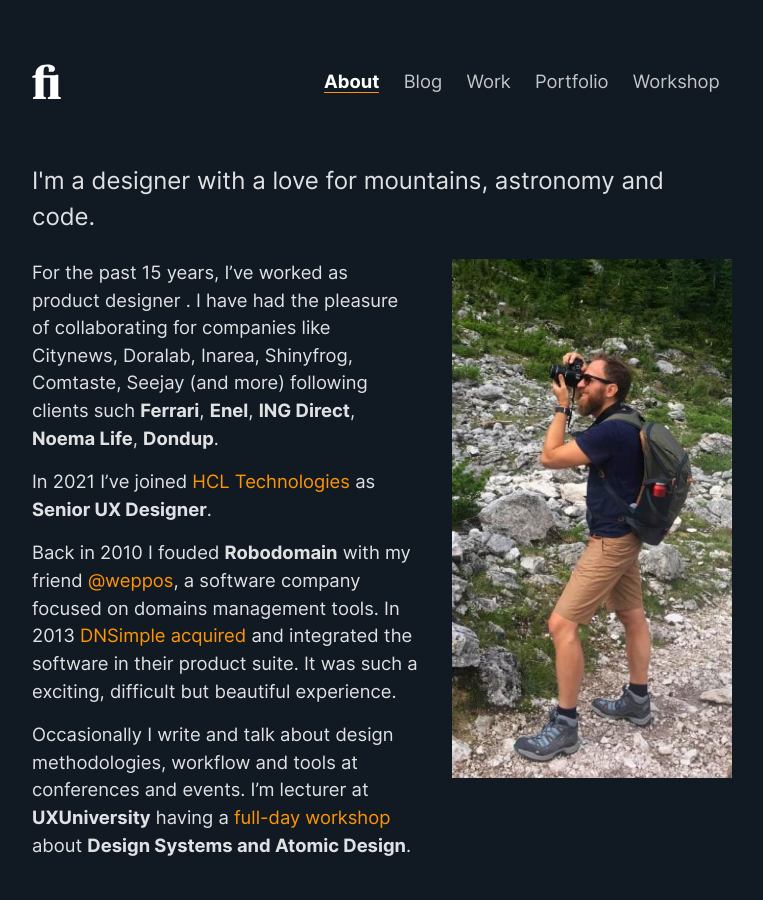
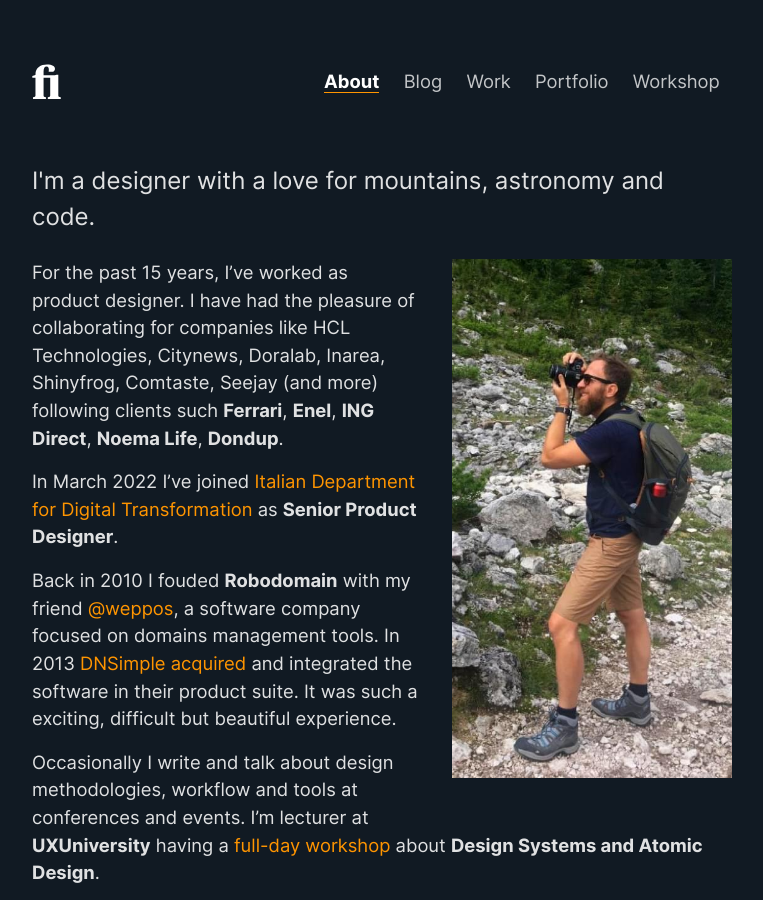
Before and after one commit to zetareticoli/fi, a Jekyll site: the page built from about.md, in a window 1280 px wide and 900 px high. Shown: the whole window, without its empty margins (258-1021 px from the left). Built offline with Jekyll 4.4.1, drawn with Linux system fonts in a browser that asks for light colours.

Commit message:
Updated bio

```diff
--- a/about.md
+++ b/about.md
@@ -5,9 +5,9 @@ lead: I'm a designer with a love for mountains, astronomy and code.
 
 <img class="vertical" src="/img/francesco-improta.jpg" alt="Francesco Improta">
 
-For the past 15 years, I’ve worked as product designer . I have had the pleasure of collaborating for companies like Citynews, Doralab, Inarea, Shinyfrog, Comtaste, Seejay (and more) following clients such **Ferrari**, **Enel**, **ING Direct**, **Noema Life**, **Dondup**.
+For the past 15 years, I’ve worked as product designer. I have had the pleasure of collaborating for companies like HCL Technologies, Citynews, Doralab, Inarea, Shinyfrog, Comtaste, Seejay (and more) following clients such **Ferrari**, **Enel**, **ING Direct**, **Noema Life**, **Dondup**.
 
-In 2021 I've joined [HCL Technologies](https://www.hcltech.com) as **Senior UX Designer**.
+In March 2022 I've joined [Italian Department for Digital Transformation](https://innovazione.gov.it/dipartimento/) as **Senior Product Designer**.
 
 Back in 2010 I fouded **Robodomain** with my friend [@weppos](https://www.simonecarletti.com), a software company focused on domains management tools. In 2013 [DNSimple acquired](https://blog.dnsimple.com/2012/09/dnsimple-acquires-robodomain/) and integrated the software in their product suite. It was such a exciting, difficult but beautiful experience.
 
--- a/index.html
+++ b/index.html
@@ -4,7 +4,7 @@ home: true
 ---
 
 <p class="lead">
-  <strong>Francesco improta</strong> is a product designer working at <a href="https://www.hcltechsw.com/" target="blank">HCL Technologies</a> as Senior UX Designer.
+  <strong>Francesco improta</strong> is a designer working at <a href="https://www.hcltechsw.com/" target="blank">Italian Department for Digital Transformation</a> as Senior Product Designer.
   Former Head of Design at <a href="http://www.citynews.it" target="blank">Citynews</a>, he co-founded and designed <a href="https://blog.dnsimple.com/2012/09/dnsimple-acquires-robodomain/" target="blank" >Robodomain</a>.
   Based in Rome, Italy, he’s dad of two in the real life.
 </p>
```
